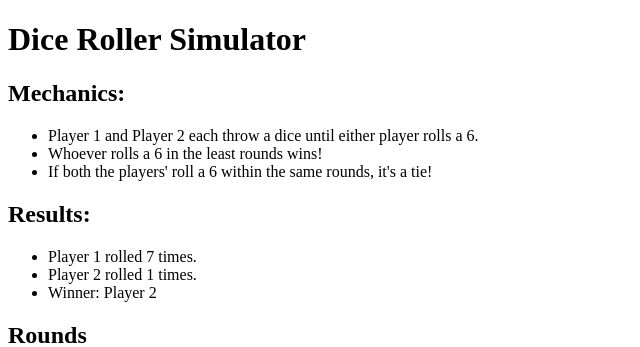
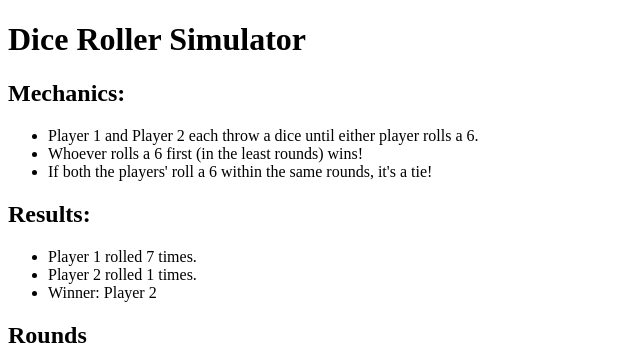
Before and after one commit to pranjal-joshi97/e2, a PHP site: page /index.php in a window 1280 px wide. Shown: the top 347 px of the page, without its empty margins (0-640 px from the left). Run offline with PHP 8.4, Linux system fonts and the light colour scheme.

Commit message:
p1 commit 2

```diff
--- a/p1/index-view.php
+++ b/p1/index-view.php
@@ -11,7 +11,7 @@
    <h2>Mechanics:</h2>
    <ul>
       <li>Player 1 and Player 2 each throw a dice until either player rolls a 6.</li>
-      <li>Whoever rolls a 6 in the least rounds wins!</li>
+      <li>Whoever rolls a 6 first (in the least rounds) wins!</li>
       <li>If both the players' roll a 6 within the same rounds, it's a tie!</li>
    </ul>
 
```
